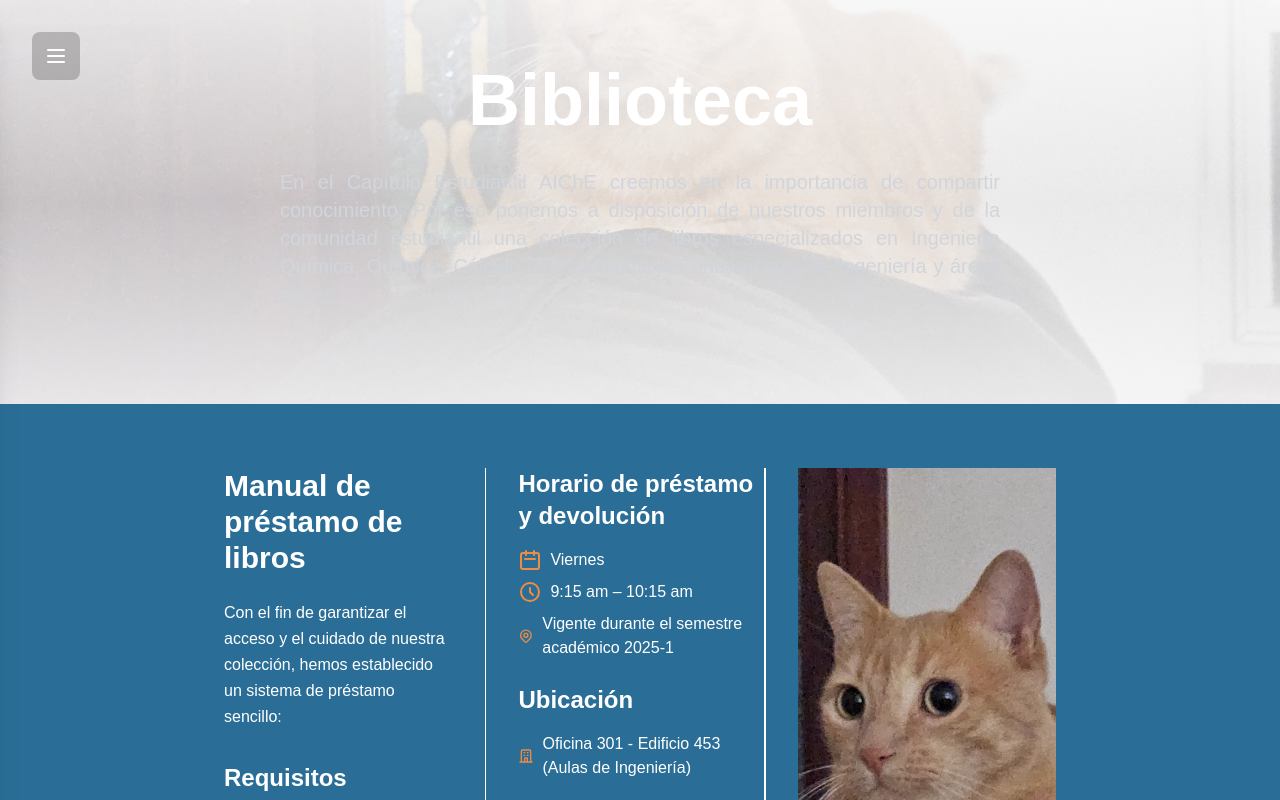
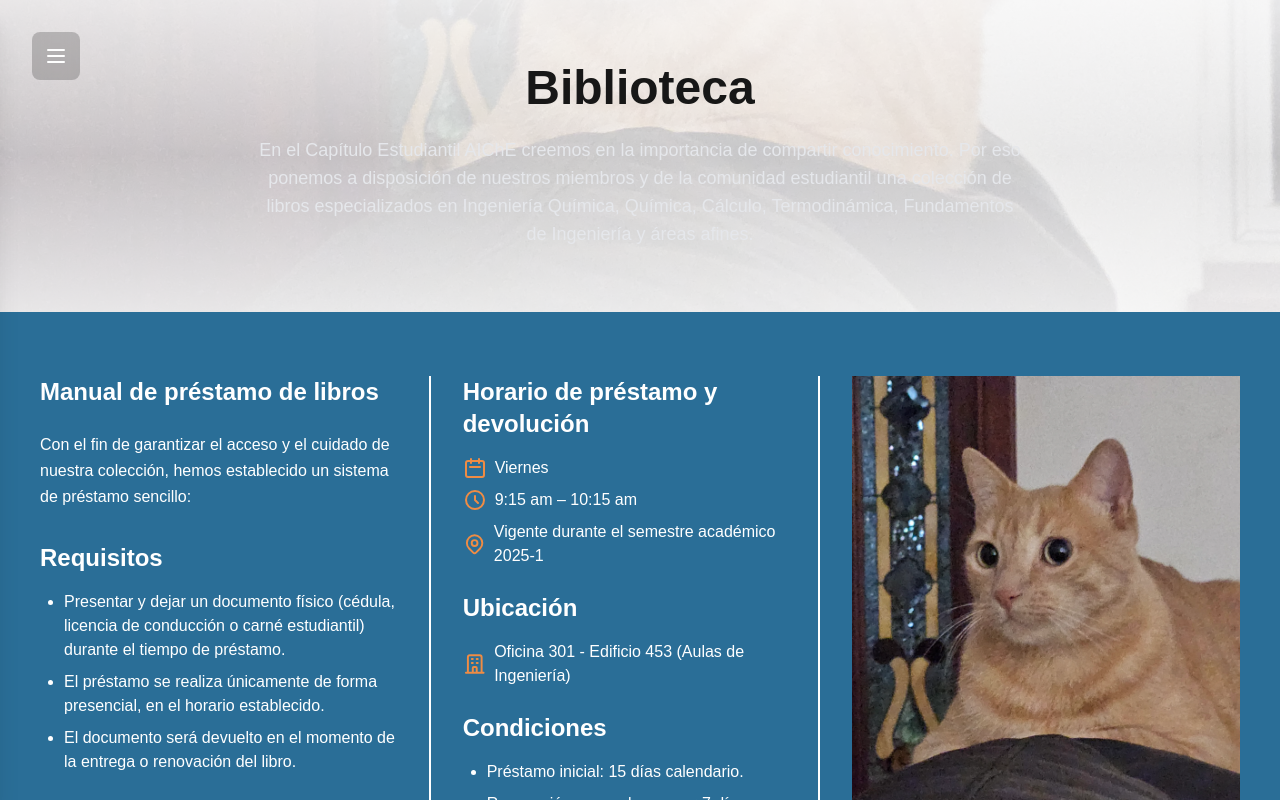
Before and after one commit to daguilastro/AIChE, a Next.js app: page /biblioteca in a window 1280 px wide. Shown: the top 800 px of the page. Built offline with nearby package versions, Linux system fonts and the light colour scheme.

Commit message:
así queda este domingo/lunes

```diff
--- a/app/beneficios/page.tsx
+++ b/app/beneficios/page.tsx
@@ -68,7 +68,7 @@ export default function Benefits() {
             </div>
 
             <div className="bg-gray-50 rounded-lg p-6 border-l-4 border-[#EF8C44] mb-8">
-              <h3 className="font-bold text-lg mb-4">Requisitos principales</h3>
+              <h3 className="font-bold text-lg text-[#EF8C44] mb-4">Requisitos principales</h3>
               <ul className="space-y-3 text-gray-700">
                 <li className="flex items-start">
                   <div className="flex-shrink-0 w-5 h-5 mr-2 mt-1">
@@ -131,7 +131,7 @@ export default function Benefits() {
             </div>
 
             <div className="bg-white rounded-lg p-6 border-l-4 border-[#629031] mb-8 shadow-sm">
-              <h3 className="font-bold text-lg mb-4">Requisitos principales</h3>
+              <h3 className="font-bold text-lg text-[#629031] mb-4">Requisitos principales</h3>
               <ul className="space-y-3 text-gray-700">
                 <li className="flex items-start">
                   <div className="flex-shrink-0 w-5 h-5 mr-2 mt-1">
--- a/app/biblioteca/page.tsx
+++ b/app/biblioteca/page.tsx
@@ -72,10 +72,10 @@ export default function Biblioteca() {
             </svg>
           </button>
           <div className="relative z-10">
-            <h1 className="text-5xl md:text-6xl lg:text-7xl font-bold text-white mb-8 text-center">
+            <h1 className="text-4xl md:text-5xl font-bold mb-6 text-center">
               Biblioteca
             </h1>
-            <p className="text-gray-300 px-6 mb:px-0 text-justify text-xl mb-8 max-w-3xl mx-auto">
+            <p className="text-lg text-center text-gray-200 max-w-3xl mx-auto">
               En el Capítulo Estudiantil AIChE creemos en la importancia de
               compartir conocimiento. Por eso ponemos a disposición de nuestros
               miembros y de la comunidad estudiantil una colección de libros
@@ -87,10 +87,10 @@ export default function Biblioteca() {
 
         {/* Sección Manual de préstamo */}
         <section className="bg-[#2A6E97] py-16">
-          <div className="container mx-auto px-10 md:px-8 lg:px-56">
+          <div className="container mx-auto px-10 md:px-8 lg:px-10">
             <div className="flex flex-col lg:flex-row">
               <div className="lg:w-1/3 pr-0 lg:pr-8">
-                <h2 className="text-3xl font-bold text-white mb-6">
+                <h2 className="text-2xl font-bold text-white mb-6">
                   Manual de préstamo de libros
                 </h2>
                 <p className="text-white leading-relaxed mb-8">
@@ -225,7 +225,6 @@ export default function Biblioteca() {
               <div className="hidden lg:block lg:w-0.5 lg:mr-8 bg-white self-stretch"></div>
               <div className="md:w-1/3">
                 <div className="relative h-full w-full md:pb-0 pb-60">
-                  hoalaa wtf
                   <Image
                     src="/assets/Img/pruebahero.webp"
                     alt="Descripción"
--- a/app/components/sidebar.tsx
+++ b/app/components/sidebar.tsx
@@ -37,16 +37,10 @@ export default function Sidebar({
                   <img
                     src="assets/logos/logo_dark_hd.png"
                     alt="AIChE Logo"
-                    className="h-8 w-auto block dark:hidden"
+                    className="h-14 w-auto block"
                   />
                 </Link>
-                <Link href="/">
-                  <img
-                    src="assets/logos/logo_dark_hd.png"
-                    alt="AIChE Logo"
-                    className="h-8 w-auto hidden dark:block"
-                  />
-                </Link>
+
               </div>
               <button
                 onClick={toggleSidebar}
```
